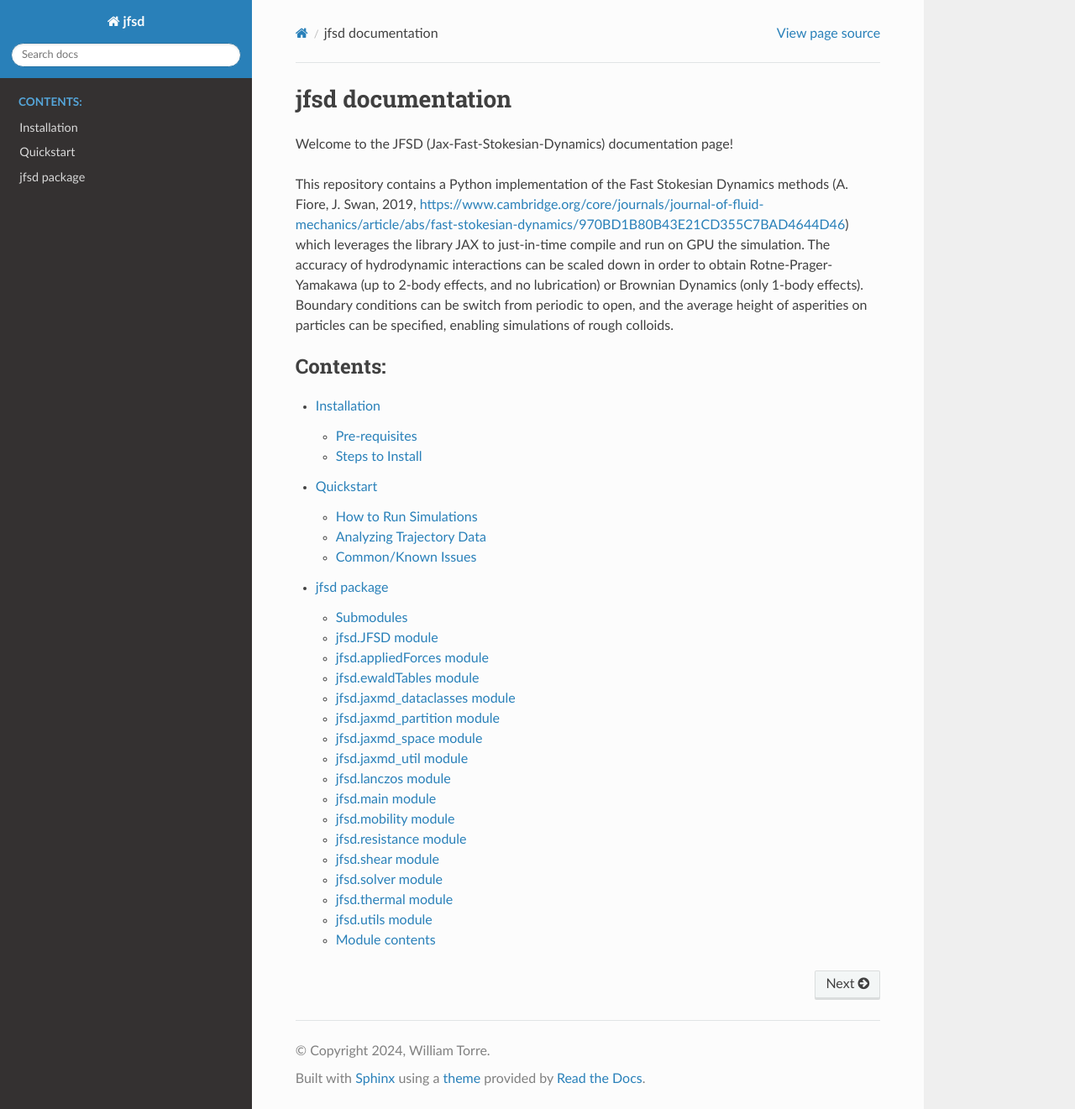
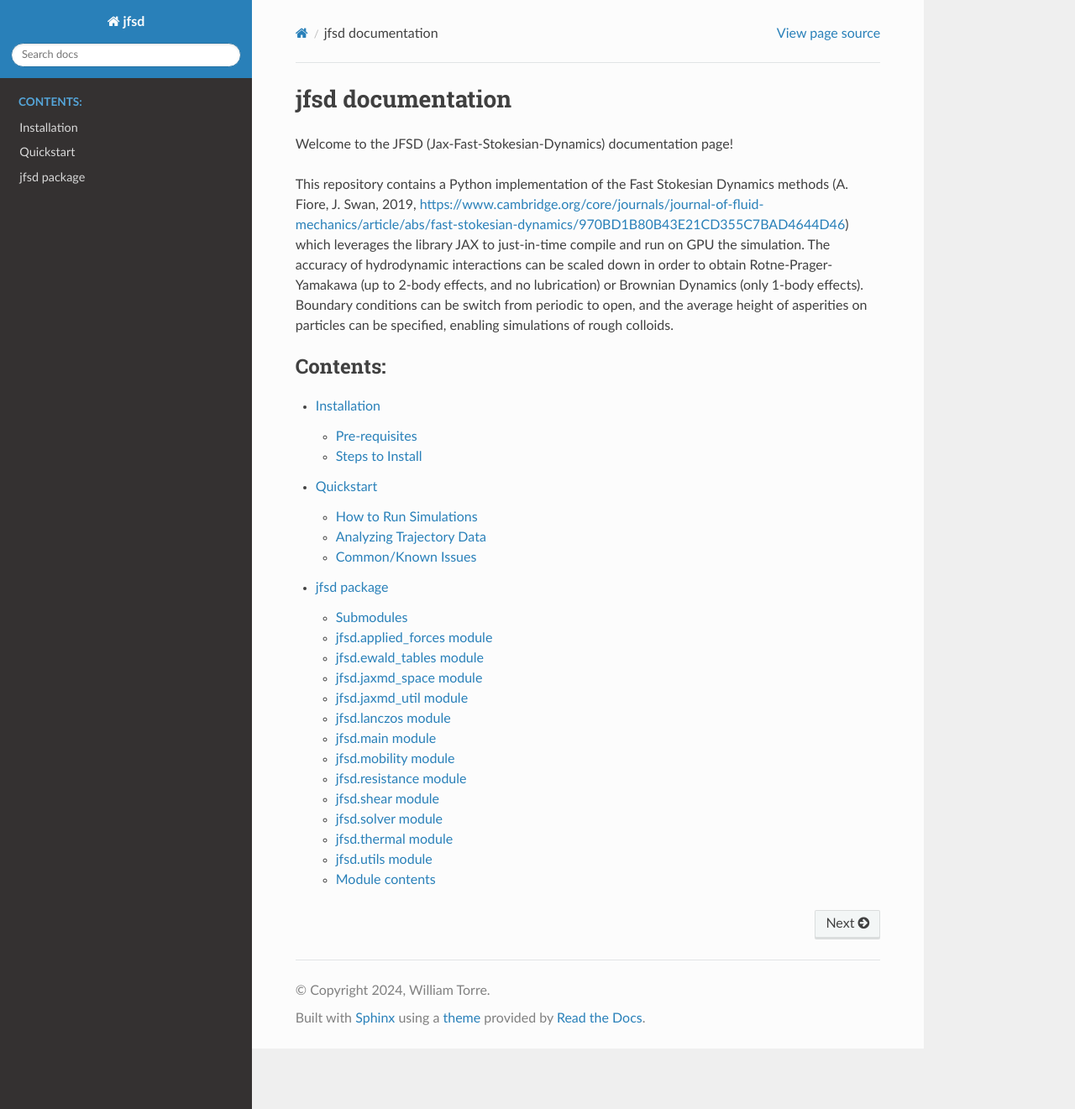
Before and after one commit to torrewk/Python-Jax-Fast-Stokesian-Dynamics, a Sphinx documentation site: the page built from docs/source/index.rst, in a window 1280 px wide and 1321 px high. Shown: the whole window at 84% size. Built offline with Sphinx 7.4.7 and the Read the Docs theme 3.1.0, drawn with Linux system fonts in a browser that asks for light colours.

Commit message:
Fix the docs (#39)
* Fix the docs

* updated  docs-api and -version

---------

Co-authored-by: Kim William <william.torre.ct@gmail.com>

```diff
--- a/docs/source/api.rst
+++ b/docs/source/api.rst
@@ -4,42 +4,18 @@ jfsd package
 Submodules
 ----------
 
-jfsd.JFSD module
-----------------
+jfsd.applied\_forces module
+-------------------------
 
-.. automodule:: jfsd.JFSD
+.. automodule:: jfsd.applied_forces
    :members:
    :undoc-members:
    :show-inheritance:
 
-jfsd.appliedForces module
--------------------------
-
-.. automodule:: jfsd.appliedForces
-   :members:
-   :undoc-members:
-   :show-inheritance:
-
-jfsd.ewaldTables module
+jfsd.ewald\_tables module
 -----------------------
 
-.. automodule:: jfsd.ewaldTables
-   :members:
-   :undoc-members:
-   :show-inheritance:
-
-jfsd.jaxmd\_dataclasses module
-------------------------------
-
-.. automodule:: jfsd.jaxmd_dataclasses
-   :members:
-   :undoc-members:
-   :show-inheritance:
-
-jfsd.jaxmd\_partition module
-----------------------------
-
-.. automodule:: jfsd.jaxmd_partition
+.. automodule:: jfsd.ewald_tables
    :members:
    :undoc-members:
    :show-inheritance:
--- a/docs/source/conf.py
+++ b/docs/source/conf.py
@@ -15,7 +15,7 @@
 project = 'jfsd'
 copyright = '2024, William Torre'
 author = 'William Torre'
-release = '0.1.0'
+release = '0.2.0'
 
 # -- General configuration ---------------------------------------------------
 # https://www.sphinx-doc.org/en/master/usage/configuration.html#general-configuration
```
